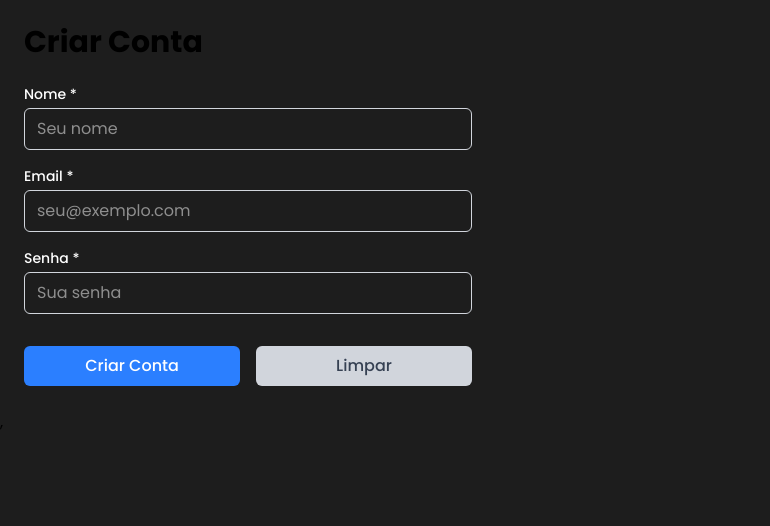
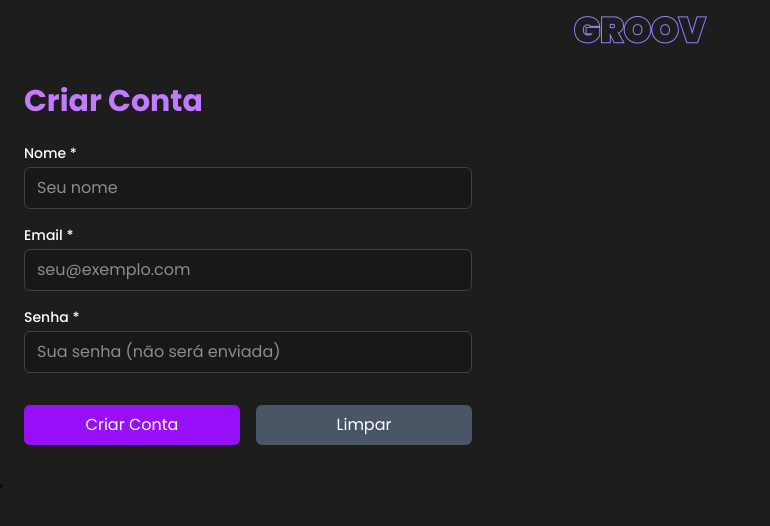
Before and after one commit to NicolasMollerke/Groov, a React (Vite) app in the folder Groov/: page /criarConta in a window 1280 px wide. Shown: the top 526 px of the page, without its empty margins (0-770 px from the left). Built offline with nearby package versions, Linux system fonts and the light colour scheme.

Commit message:
git push origin estiloinclusao style: ajustes de estilo nas telas e atualiza db.json

```diff
--- a/Groov/src/CriarConta.jsx
+++ b/Groov/src/CriarConta.jsx
@@ -1,5 +1,6 @@
 import { useState } from "react";
 import { useForm } from "react-hook-form";
+import Header from "./components/Header";
 
 function CriarConta() {
     const { register, handleSubmit, reset, formState: { errors } } = useForm({
@@ -14,16 +15,17 @@ function CriarConta() {
     const [successMessage, setSuccessMessage] = useState("");
 
     const onSubmit = async (data) => {
+        delete data.senha;
         setServerError("");
         setSuccessMessage("");
         setSubmitting(true);
+
         try {
+            // data NÃO TEM senha
             const res = await fetch("http://localhost:3000/usuarios", {
                 method: "POST",
-                headers: {
-                    "Content-Type": "application/json",
-                },
-                body: JSON.stringify(data),
+                headers: { "Content-Type": "application/json" },
+                body: JSON.stringify(data), // só nome e email
             });
 
             if (!res.ok) {
@@ -31,34 +33,35 @@ function CriarConta() {
                 throw new Error(`HTTP ${res.status}: ${txt}`);
             }
 
-            const created = await res.json();
-            console.log("Usuário criado:", created);
             setSuccessMessage("Conta criada com sucesso!");
             reset();
+
         } catch (err) {
             console.error(err);
-            setServerError("Não foi possível criar a conta. Tente novamente mais tarde.");
+            setServerError("Erro ao criar conta.");
         } finally {
             setSubmitting(false);
         }
     };
 
-    const limparForm = () => reset();
+    return (
+        <>
+            <Header />
+            <div className="container mx-auto p-6 text-white">
+                <h1 className="text-3xl font-bold mb-6 text-purple-400">Criar Conta</h1>
 
-    return (
-        <div className="container mx-auto p-6">
-            <h1 className="text-3xl font-bold mb-6">Criar Conta</h1>
+                {serverError && <p className="text-red-400">{serverError}</p>}
+                {successMessage && <p className="text-green-400">{successMessage}</p>}
 
-            <form onSubmit={handleSubmit(onSubmit)} className="space-y-4 max-w-md text-white">
-                {serverError && <div className="text-red-400 mb-2">{serverError}</div>}
-                {successMessage && <div className="text-green-400 mb-2">{successMessage}</div>}
+                <form onSubmit={handleSubmit(onSubmit)} className="space-y-4 max-w-md">
+
                     <div>
                         <label className="block text-sm font-medium mb-1">Nome *</label>
                         <input
                             type="text"
                             placeholder="Seu nome"
                             {...register("nome", { required: "Nome é obrigatório" })}
-                        className="w-full px-3 py-2 border border-gray-300 rounded-md focus:outline-none focus:ring-2 focus:ring-blue-500"
+                            className="w-full px-3 py-2 bg-zinc-900 border border-zinc-700 rounded-md"
                         />
                         {errors.nome && <span className="text-red-500 text-sm">{errors.nome.message}</span>}
                     </div>
@@ -68,47 +71,43 @@ function CriarConta() {
                         <input
                             type="email"
                             placeholder="seu@exemplo.com"
-                        {...register("email", {
-                            required: "Email é obrigatório",
-                            pattern: { value: /^[^\s@]+@[^\s@]+\.[^\s@]+$/, message: "Email inválido" }
-                        })}
-                        className="w-full px-3 py-2 border border-gray-300 rounded-md focus:outline-none focus:ring-2 focus:ring-blue-500"
+                            {...register("email", { required: "Email é obrigatório" })}
+                            className="w-full px-3 py-2 bg-zinc-900 border border-zinc-700 rounded-md"
                         />
                         {errors.email && <span className="text-red-500 text-sm">{errors.email.message}</span>}
                     </div>
 
+                    {/* Campo senha agora é só visual, sem register */}
                     <div>
                         <label className="block text-sm font-medium mb-1">Senha *</label>
                         <input
                             type="password"
-                        placeholder="Sua senha"
-                        {...register("senha", {
-                            required: "Senha é obrigatória",
-                            pattern: { value: /^(?=.*[A-Za-z])(?=.*\d)[A-Za-z\d]{8,}$/, message: "Senha inválida" }
-                        })}
-                        className="w-full px-3 py-2 border border-gray-300 rounded-md focus:outline-none focus:ring-2 focus:ring-blue-500"
+                            placeholder="Sua senha (não será enviada)"
+                            className="w-full px-3 py-2 bg-zinc-900 border border-zinc-700 rounded-md"
                         />
-                    {errors.senha && <span className="text-red-500 text-sm">{errors.senha.message}</span>}
                     </div>
 
                     <div className="flex gap-4 pt-4">
                         <button
                             type="submit"
                             disabled={submitting}
-                        className={`flex-1 bg-blue-500 text-white py-2 rounded-md font-medium transition ${submitting ? 'opacity-60 cursor-not-allowed' : 'hover:bg-blue-600'}`}
+                            className="flex-1 bg-purple-600 py-2 rounded-md hover:bg-purple-700 transition"
                         >
-                        {submitting ? 'Enviando...' : 'Criar Conta'}
+                            {submitting ? "Enviando..." : "Criar Conta"}
                         </button>
+
                         <button
                             type="button"
-                        onClick={limparForm}
-                        className="flex-1 bg-gray-300 text-gray-700 py-2 rounded-md font-medium hover:bg-gray-400 transition"
+                            onClick={() => reset()}
+                            className="flex-1 bg-gray-600 py-2 rounded-md hover:bg-gray-500 transition"
                         >
                             Limpar
                         </button>
                     </div>
+
                 </form>
             </div>
+        </>
     );
 }
 
--- a/Groov/src/InclusaoEvento.jsx
+++ b/Groov/src/InclusaoEvento.jsx
@@ -1,6 +1,7 @@
 import { useState, useRef, useEffect } from "react";
 import { useForm } from "react-hook-form";
 import { Controller } from "react-hook-form";
+import Header from "./components/Header";
 
 
 function InclusaoEvento() {
@@ -118,7 +119,9 @@ function InclusaoEvento() {
 
 
     return (
-        <div className="min-h-screen bg-[#0F0F0F] text-white p-6">
+        <>
+            <Header />
+            <div className="min-h-screen text-white p-6">
                 <h1 className="text-3xl font-bold mb-8 text-purple-400">Criar Novo Evento</h1>
 
                 <form onSubmit={handleSubmit(onSubmit)} className="space-y-6 max-w-xl mx-auto">
@@ -422,6 +425,7 @@ function InclusaoEvento() {
                     </div>
                 </form>
             </div>
+        </>
     );
 }
 
```
Also changed, not shown: Groov/src/Home.jsx (+7 -7 lines), 2 other files (tests, documents, lock files or other folders). Lines whose indentation alone changed are shown as unchanged.
